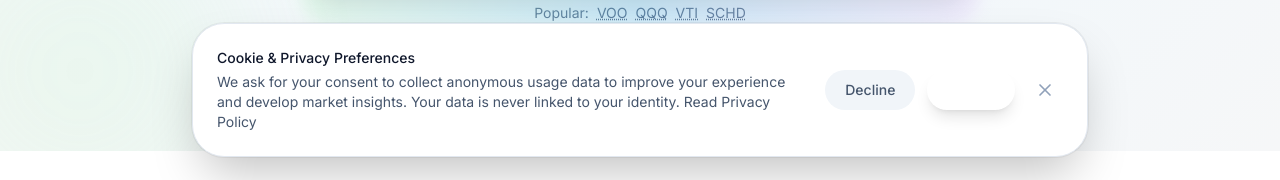
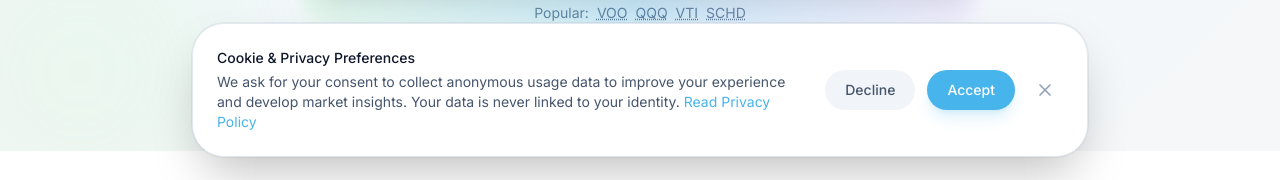
Before and after one commit to top242011/whattheyhold, a Next.js app in the folder frontend/: page / in a window 1280 px wide. Shown: the part 619-799 px from the top of the page. Built offline with nearby package versions, Linux system fonts and the light colour scheme; no server answers; a web font is replaced by a local one.

Commit message:
fix: adjust HoldingsCard layout, fix CookieConsent contrast, and shorten Thai footer text

```diff
--- a/frontend/src/components/CookieConsent.tsx
+++ b/frontend/src/components/CookieConsent.tsx
@@ -45,9 +45,9 @@ export function CookieConsent() {
                     </p>
                     <p>
                         {locale === 'th'
-                            ? "เราขอความยินยอมในการเก็บข้อมูลการใช้งานแบบไม่ระบุตัวตน (Anonymous) เพื่อนำไปพัฒนาประสบการณ์ใช้งานและสร้างบทวิเคราะห์เทรนด์ตลาด ข้อมูลของคุณจะไม่ถูกเชื่อมโยงกับตัวตนจริงอย่างเด็ดขาด "
+                            ? "เราขอความยินยอมในการเก็บข้อมูลการใช้งานแบบไม่ระบุตัวตน (Anonymous) เพื่อนำไปพัฒนาประสบการณ์ใช้งานและสร้างบทวิเคราะห์เทรนด์ตลาด ข้อมูลของคุณจะไม่ถูกเชื่อมโยงกับตัวตนจริง"
                             : "We ask for your consent to collect anonymous usage data to improve your experience and develop market insights. Your data is never linked to your identity. "}
-                        <Link href="/privacy-policy" className="text-secondary hover:underline underline-offset-2">
+                        <Link href="/privacy-policy" className="text-primary hover:underline underline-offset-2">
                             {locale === 'th' ? "อ่านนโยบายความเป็นส่วนตัว" : "Read Privacy Policy"}
                         </Link>
                     </p>
@@ -62,7 +62,7 @@ export function CookieConsent() {
                     </button>
                     <button
                         onClick={handleAccept}
-                        className="w-full sm:w-auto px-5 py-2.5 text-sm font-medium text-white bg-secondary hover:bg-secondary-hover shadow-lg shadow-secondary/20 rounded-xl transition-colors"
+                        className="w-full sm:w-auto px-5 py-2.5 text-sm font-medium text-white bg-primary hover:bg-primary-dark shadow-lg shadow-primary/20 rounded-xl transition-colors"
                     >
                         {locale === 'th' ? "ยินยอม" : "Accept"}
                     </button>
```
